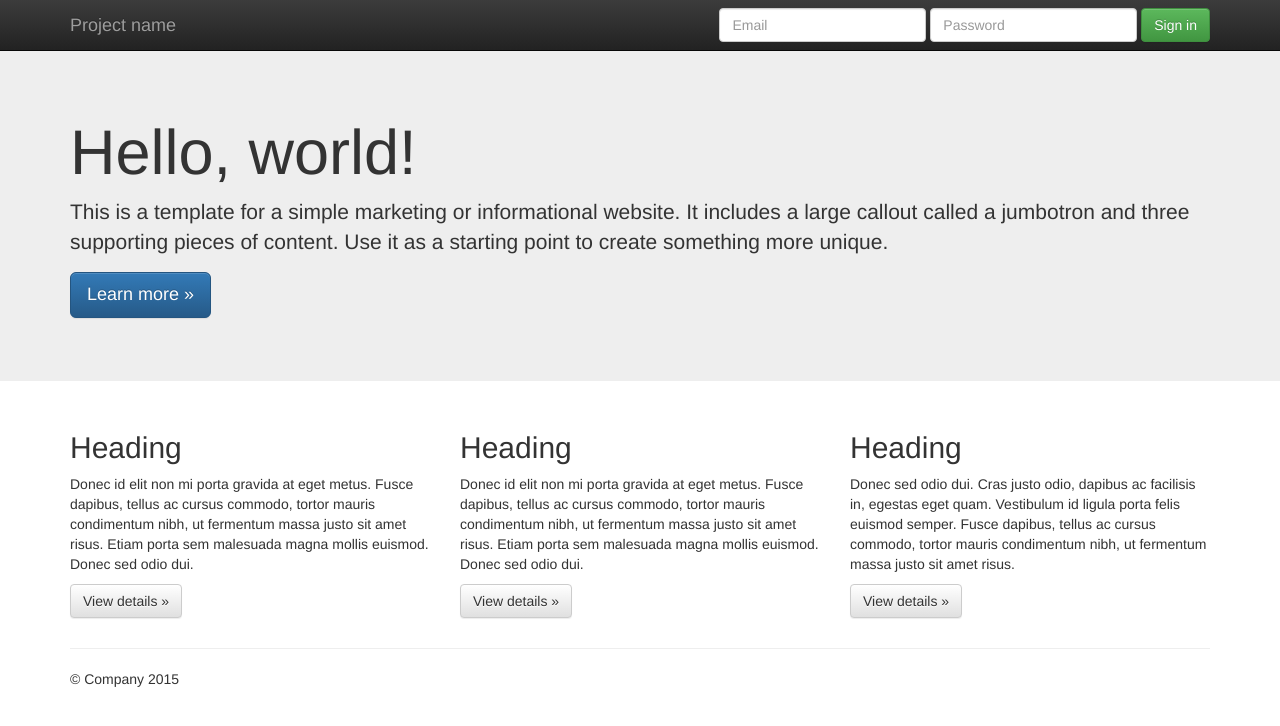
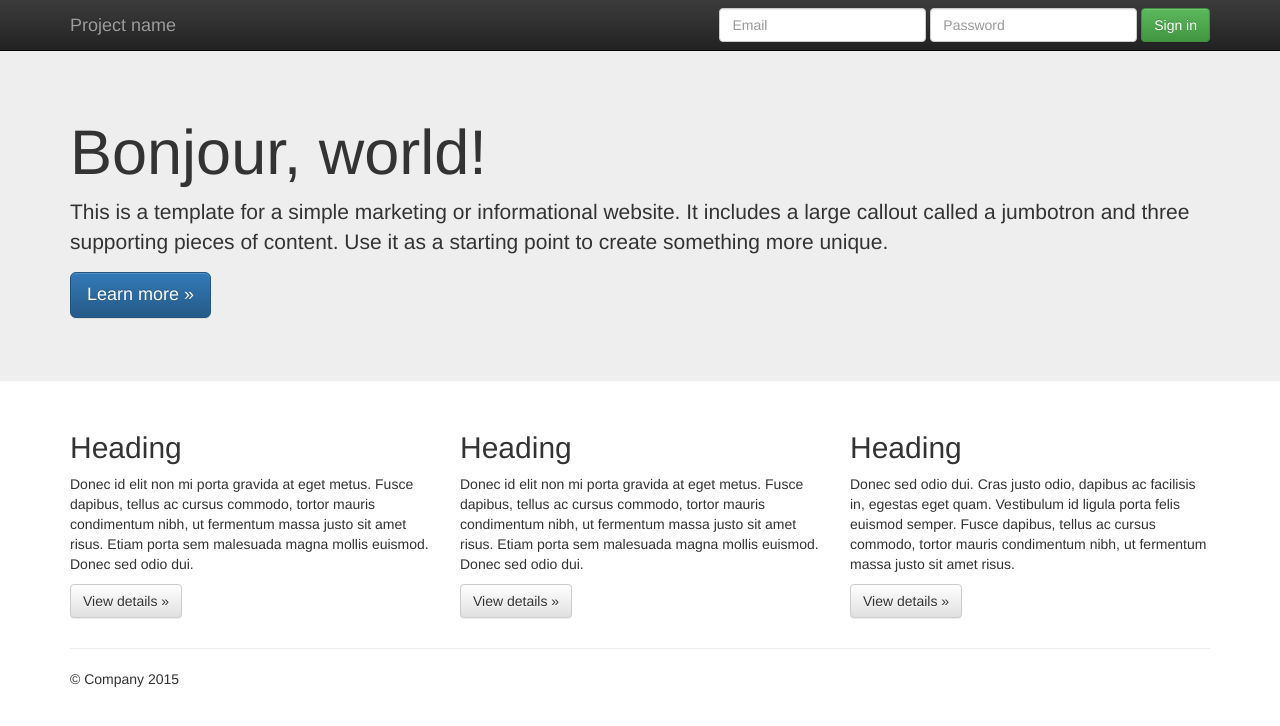
Before and after one commit to pevn14/my-website, a plain HTML site: page index.html in a window 1280 px wide. Drawn offline with nearby package versions, Linux system fonts and the light colour scheme.

Commit message:
replace "Hello" by "Bonjour"

```diff
--- a/index.html
+++ b/index.html
@@ -55,7 +55,7 @@
     <!-- Main jumbotron for a primary marketing message or call to action -->
     <div class="jumbotron">
       <div class="container">
-        <h1>Hello, world!</h1>
+        <h1>Bonjour, world!</h1>
         <p>This is a template for a simple marketing or informational website. It includes a large callout called a jumbotron and three supporting pieces of content. Use it as a starting point to create something more unique.</p>
         <p><a class="btn btn-primary btn-lg" href="#" role="button">Learn more &raquo;</a></p>
       </div>
```
